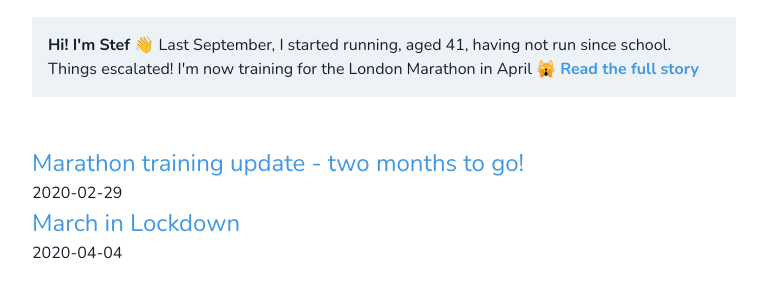
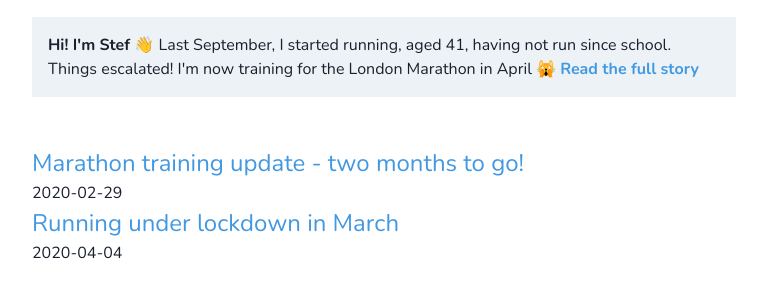
Before and after one commit to stefl/run, a Gatsby site: page /posts in a window 1280 px wide. Shown: the part 87-384 px from the top of the page, without its empty margins (256-1023 px from the left). Built offline with nearby package versions, Linux system fonts and the light colour scheme; Gatsby itself is replaced by a stand-in of ours; what rehype-react would draw is missing.

Commit message:
march in lockdown

```diff
--- a/src/posts/2020-04-04--march-in-lockdown/index.md
+++ b/src/posts/2020-04-04--march-in-lockdown/index.md
@@ -1,5 +1,5 @@
 ---
-title: "March in Lockdown"
+title: "Running under lockdown in March"
 date: "2020-04-04"
 draft: false
 author: Stef Lewandowski
```
